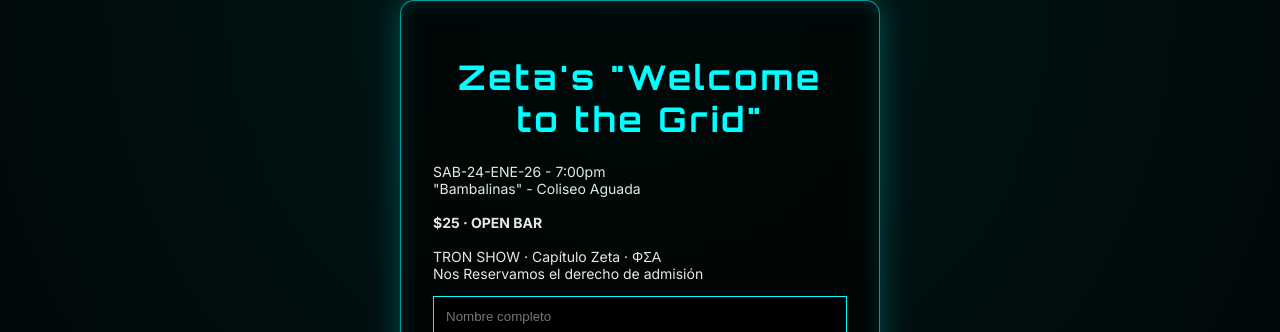
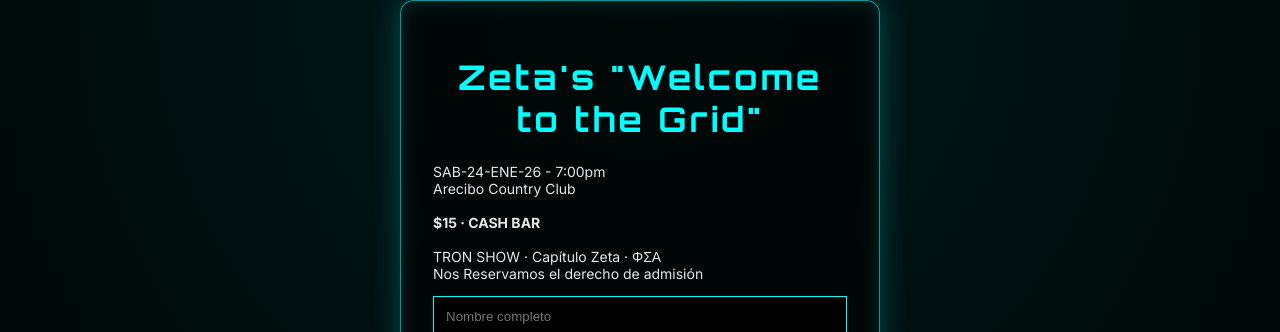
Before and after one commit to zetaactivo1963-create/zeta-tron, a Next.js app: page /compra in a window 1280 px wide. Shown: the top 332 px of the page. Built offline with nearby package versions, Linux system fonts and the light colour scheme; no server answers.

Commit message:
Update page.tsx

```diff
--- a/app/compra/page.tsx
+++ b/app/compra/page.tsx
@@ -216,10 +216,10 @@
           <p style={text}>
             SAB-24-ENE-26 - 7:00pm
             <br />
-            "Bambalinas" - Coliseo Aguada
+            Arecibo Country Club
             <br />
             <br />
-            <b>$25 · OPEN BAR</b>
+            <b>$15 · CASH BAR</b>
             <br />
             <br />
             TRON SHOW · Capítulo Zeta · ΦΣΑ
@@ -537,16 +537,7 @@
             ATH Móvil · ${totalATH}
           </button>
 
-          <button
-            style={secondaryBtn}
-            type="button"
-            onClick={() => {
-              setMetodoPago("puerta");
-              setStep("puerta");
-            }}
-          >
-            Pago en la puerta · ${totalPuerta}
-          </button>
+
 
           <button type="button" onClick={() => setStep("form")} style={linkBtn}>
             Editar información
```
